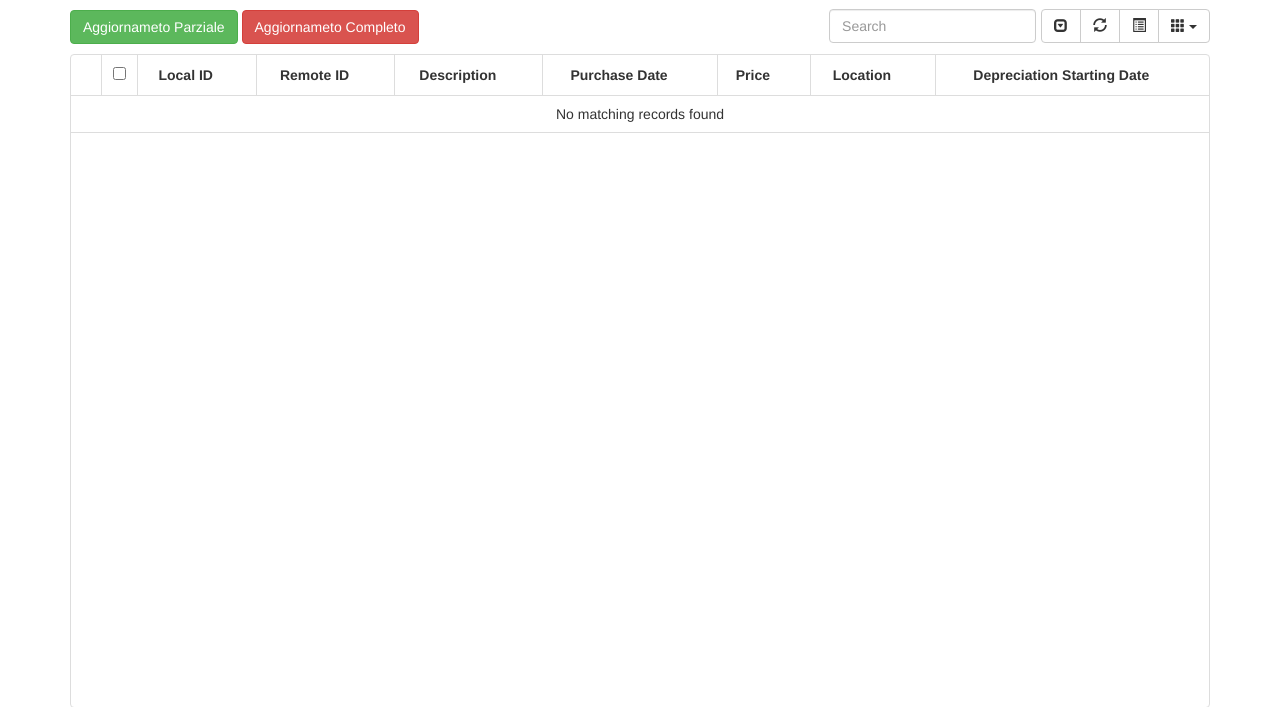
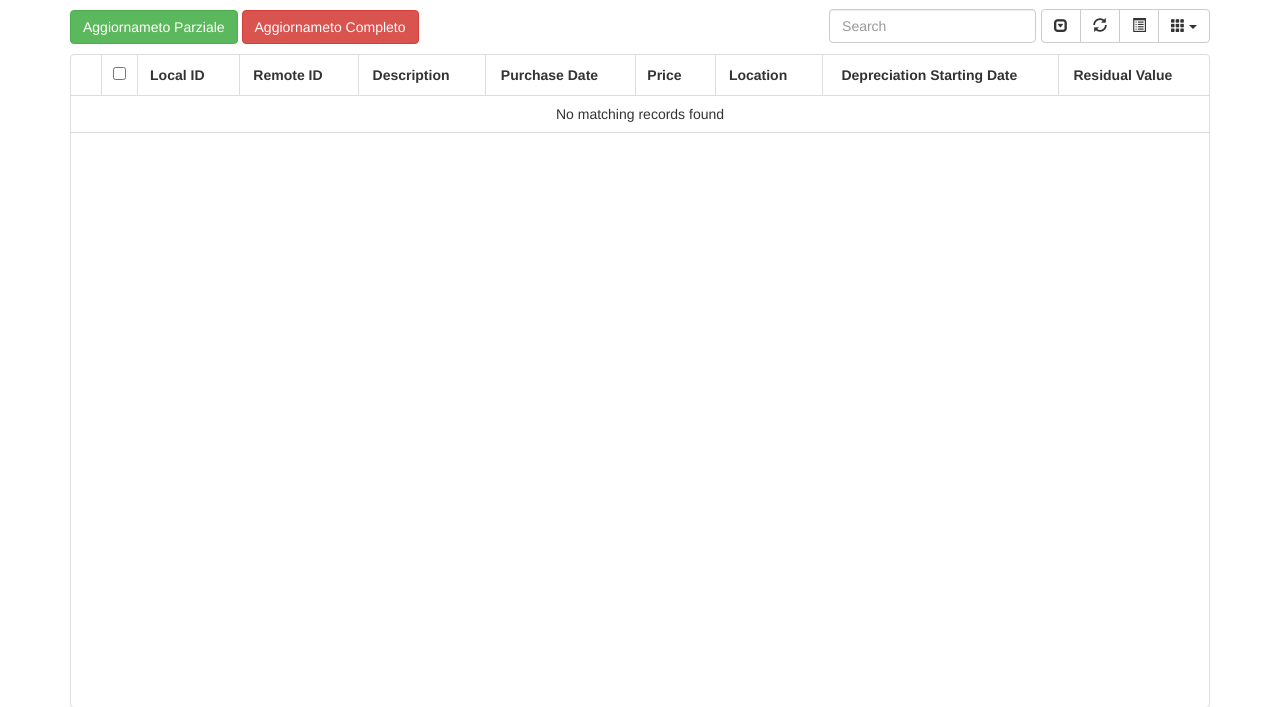
Before and after one commit to a4ucoop/SegreteriaInventario, a Django app: page /prova/local/ in a window 1280 px wide. Shown: the part 51-758 px from the top of the page. Run offline with Django 3.2, Linux system fonts and the light colour scheme; the visitor is signed in with stand-in values (Sample User, id 1); data that the repository does not hold is empty; some libraries are stand-ins or nearby versions.

Commit message:
[COLUMN] added residual_value column to DB and view

```diff
--- a/SegreteriaInventario/prova/models.py
+++ b/SegreteriaInventario/prova/models.py
@@ -7,3 +7,4 @@ class Item(models.Model):
 	price = models.DecimalField(max_digits=12, decimal_places=2)
 	location = models.CharField(max_length=2000)
 	depreciation_starting_date = models.DateTimeField('depreciation starting date')
+	residual_value = models.DecimalField(max_digits=12, decimal_places=2)
--- a/SegreteriaInventario/prova/templates/prova/provaLocal2.html
+++ b/SegreteriaInventario/prova/templates/prova/provaLocal2.html
@@ -113,6 +113,12 @@
                     }, {
                         field: 'depreciation_starting_date',
                         title: 'Depreciation Starting Date',
+                        sortable: true,
+                        editable: true,
+                        align: 'center'
+                    }, {
+                        field: 'residual_value',
+                        title: 'Residual Value',
                         sortable: true,
                         editable: true,
                         align: 'center'
--- a/SegreteriaInventario/prova/views.py
+++ b/SegreteriaInventario/prova/views.py
@@ -89,11 +89,13 @@ def updateLocalDB(request):
                 MOV.DT_REGISTRAZIONE_BUONO,\
                 INV.VALORE_CONVENZIONALE,\
                 SPA.DS_SPAZIO,\
-                INV.DT_INI_AMMORTAMENTO\
+                INV.DT_INI_AMMORTAMENTO,\
+			    INV.VALORE_CONVENZIONALE - (LEAST((extract(year from sysdate) - EXTRACT(year FROM INV.DT_INI_AMMORTAMENTO)),AMM.NUM_ANNUALITA) * (INV.VALORE_CONVENZIONALE / AMM.NUM_ANNUALITA)) AS VALORE_RESIDUO\
             FROM\
-                ((V_IE_CO_MOVIMENTI_BENE MOV INNER JOIN V_IE_CO_INVENTARIO_BENI INV\
+                (((V_IE_CO_MOVIMENTI_BENE MOV INNER JOIN V_IE_CO_INVENTARIO_BENI INV\
                 ON MOV.ID_INVENTARIO_BENI = INV.ID_INVENTARIO_BENI) INNER JOIN\
-                V_IE_AC_SPAZI SPA ON INV.CD_UBICAZIONE = SPA.CD_SPAZIO)\
+	    		V_IE_AC_SPAZI SPA ON INV.CD_UBICAZIONE = SPA.CD_SPAZIO) INNER JOIN\
+			    V_IE_CO_AS_TIP_AMM_CAT_GRP_INV AMM on INV.CD_CATEG_GRUPPO = AMM.CD_CATEG_GRUPPO )\
             ORDER BY\
                 MOV.ID_INVENTARIO_BENI DESC"
         )
@@ -113,6 +115,7 @@ def updateLocalDB(request):
             item.price = row['VALORE_CONVENZIONALE']
             item.location = row['DS_SPAZIO']
             item.depreciation_starting_date = row['DT_INI_AMMORTAMENTO']
+            item.residual_value = row['VALORE_RESIDUO']
 
             # item = Item(None,item_id,description,purchase_date,price,location,depreciation_starting_date)
             item.save()
@@ -124,8 +127,9 @@ def updateLocalDB(request):
             price = row['VALORE_CONVENZIONALE']
             location = row['DS_SPAZIO']
             depreciation_starting_date = row['DT_INI_AMMORTAMENTO']
+            residual_value = row['VALORE_RESIDUO']
 
-            item = Item(None,item_id,description,purchase_date,price,location,depreciation_starting_date)
+            item = Item(None,item_id,description,purchase_date,price,location,depreciation_starting_date,residual_value)
             item.save()
 
     return redirect ('showLocalDB')
@@ -163,11 +167,13 @@ def checkUpdate(request):
                     MOV.DT_REGISTRAZIONE_BUONO,\
                     INV.VALORE_CONVENZIONALE,\
                     SPA.DS_SPAZIO,\
-                    INV.DT_INI_AMMORTAMENTO\
+                    INV.DT_INI_AMMORTAMENTO,\
+			        INV.VALORE_CONVENZIONALE - (LEAST((extract(year from sysdate) - EXTRACT(year FROM INV.DT_INI_AMMORTAMENTO)),AMM.NUM_ANNUALITA) * (INV.VALORE_CONVENZIONALE / AMM.NUM_ANNUALITA)) AS VALORE_RESIDUO\
                 FROM\
-                    ((V_IE_CO_MOVIMENTI_BENE MOV INNER JOIN V_IE_CO_INVENTARIO_BENI INV\
+                    (((V_IE_CO_MOVIMENTI_BENE MOV INNER JOIN V_IE_CO_INVENTARIO_BENI INV\
                     ON MOV.ID_INVENTARIO_BENI = INV.ID_INVENTARIO_BENI) INNER JOIN\
-                    V_IE_AC_SPAZI SPA ON INV.CD_UBICAZIONE = SPA.CD_SPAZIO)\
+                    V_IE_AC_SPAZI SPA ON INV.CD_UBICAZIONE = SPA.CD_SPAZIO) INNER JOIN\
+                    V_IE_CO_AS_TIP_AMM_CAT_GRP_INV AMM on INV.CD_CATEG_GRUPPO = AMM.CD_CATEG_GRUPPO )\
                 WHERE\
                     INV.ID_INVENTARIO_BENI > %s\
                 ORDER BY\
@@ -187,8 +193,9 @@ def checkUpdate(request):
             price = row['VALORE_CONVENZIONALE']
             location = row['DS_SPAZIO']
             depreciation_starting_date = row['DT_INI_AMMORTAMENTO']
+            residual_value = row['RESIDUAL_VALUE']
 
-            item = Item(None,item_id,description,purchase_date,price,location,depreciation_starting_date)
+            item = Item(None,item_id,description,purchase_date,price,location,depreciation_starting_date,residual_value)
             item.save()
         return redirect('showLocalDB')
 
@@ -252,7 +259,8 @@ def getData(request):
             Q(purchase_date__icontains = search) | \
             Q(price__icontains = search) | \
             Q(location__icontains = search) | \
-            Q(depreciation_starting_date__icontains = search) \
+            Q(depreciation_starting_date__icontains = search) | \
+            Q(residual_value__icontains = search) \
             ).count()
 
         # retrieve the objects that match the query
@@ -263,7 +271,8 @@ def getData(request):
             Q(purchase_date__icontains = search) | \
             Q(price__icontains = search) | \
             Q(location__icontains = search) | \
-            Q(depreciation_starting_date__icontains = search) \
+            Q(depreciation_starting_date__icontains = search) | \
+            Q(residual_value__icontains = search) \
             ).order_by(order)[offset:offset + limit]
 
     else:
@@ -284,7 +293,8 @@ def getData(request):
         "purchase_date": ' + json.dumps(str(row.purchase_date.date())) + ', \
         "price": ' + json.dumps(str(row.price)) + ', \
         "location": ' + json.dumps(row.location) + ', \
-        "depreciation_starting_date": ' + json.dumps(str(row.depreciation_starting_date.date())) +  \
+        "depreciation_starting_date": ' + json.dumps(str(row.depreciation_starting_date.date())) + ', \
+        "residual_value": ' + json.dumps(str(row.residual_value)) +  \
         ' }, '
 
     # remove last "," character for the last item
```
Also changed, not shown: SegreteriaInventario/prova/migrations/0003_item_residual_value.py (added).
